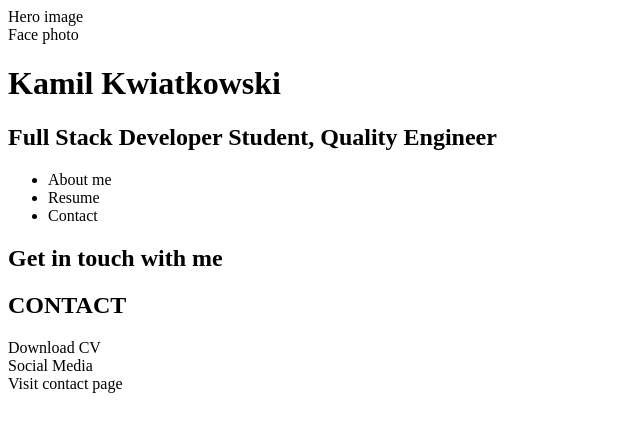
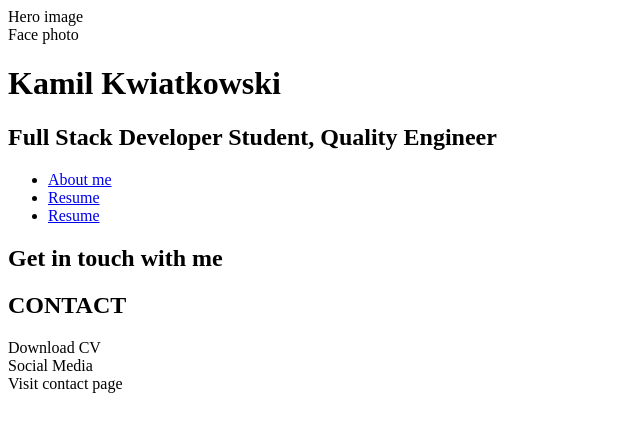
Before and after one commit to kamil-kw/Kamil-Kwiatkowski-CV, a plain HTML site: page contact.html in a window 1280 px wide. Shown: the whole page, without its empty margins (0-640 px from the left). Drawn offline with Linux system fonts and the light colour scheme.

Commit message:
Add links to navigation

```diff
--- a/contact.html
+++ b/contact.html
@@ -16,9 +16,15 @@
         </div>
         <nav>
             <ul>
-                <li>About me</li>
-                <li>Resume</li>
-                <li>Contact</li>
+                <li>
+                    <a href="index.html">About me</a>
+                </li>
+                <li>
+                    <a href="resume.html">Resume</a>
+                </li>
+                <li>
+                    <a href="contact.html">Resume</a>
+                </li>
             </ul>
         </nav>
     </header>
```
Also changed, not shown: index.html (+9 -3 lines), resume.html (+9 -3 lines).
